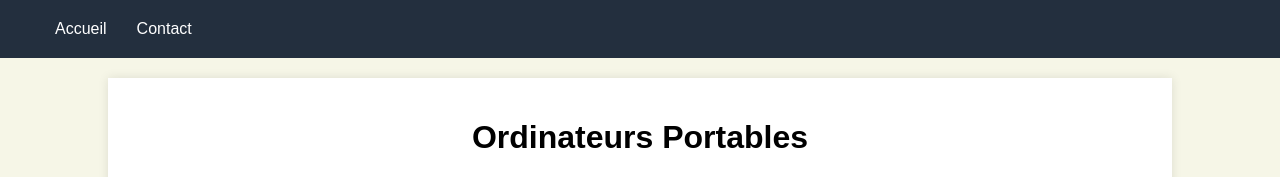
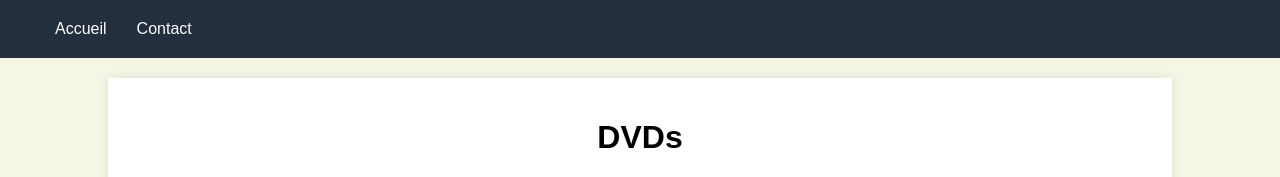
Before and after one commit to biebierrf45ht/site-, a plain HTML site: page DVDs.html in a window 1280 px wide. Shown: the top 177 px of the page. Drawn offline with Linux system fonts and the light colour scheme.

Commit message:
Update DVDs.html

```diff
--- a/DVDs.html
+++ b/DVDs.html
@@ -3,7 +3,7 @@
 <head>
     <meta charset="UTF-8">
     <meta name="viewport" content="width=device-width, initial-scale=1.0">
-    <title>Ordinateur portable</title>
+    <title>DVDs</title>
     <link rel="icon" type="image/ico" href="logo.ico">
     <link rel="stylesheet" href="style.css">
     <script src="js.js"></script>
@@ -19,7 +19,7 @@
     </header>
     <main>
         <div class="container">
-            <h1 class="titre-centré">Ordinateurs Portables</h1>
+            <h1 class="titre-centré">DVDs</h1>
 
             <div class="product">
                 <img src="image1.jpg" alt="Image du produit 1">
```
